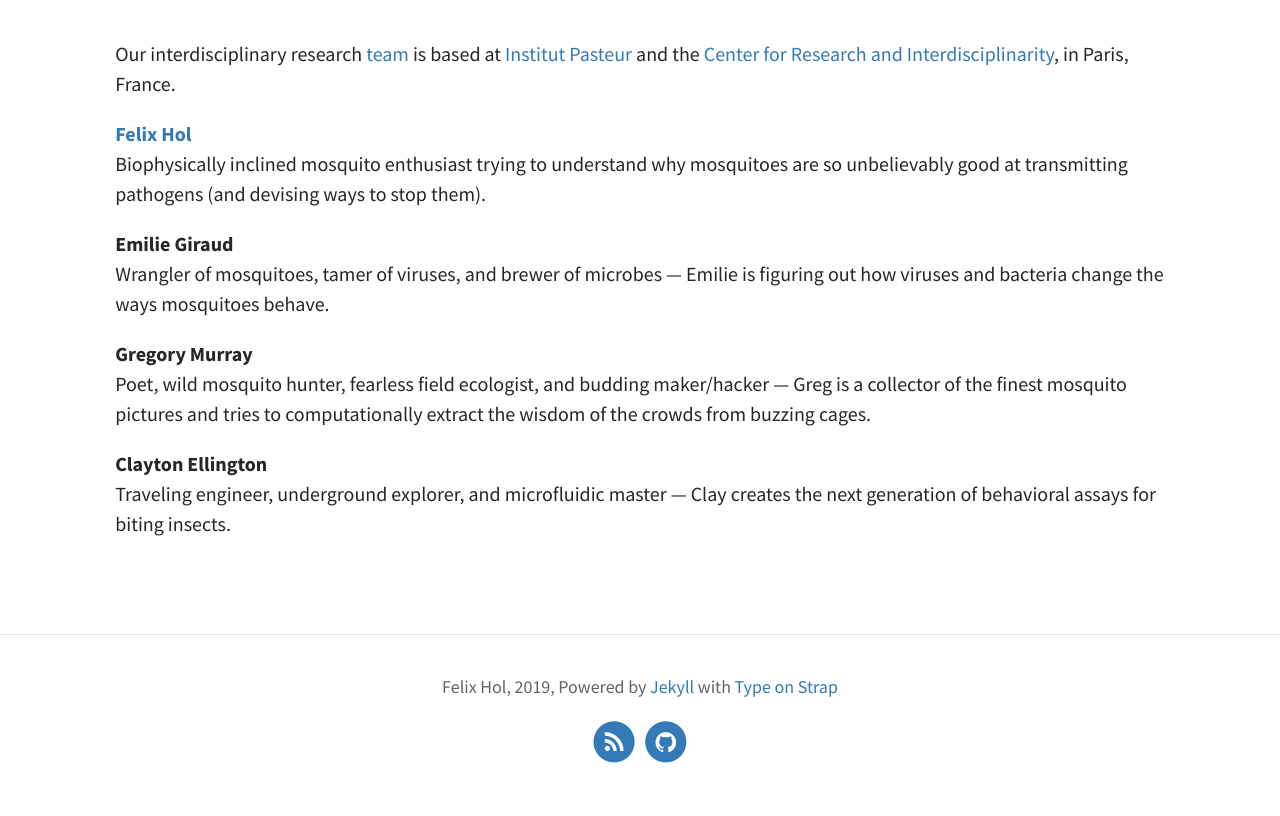
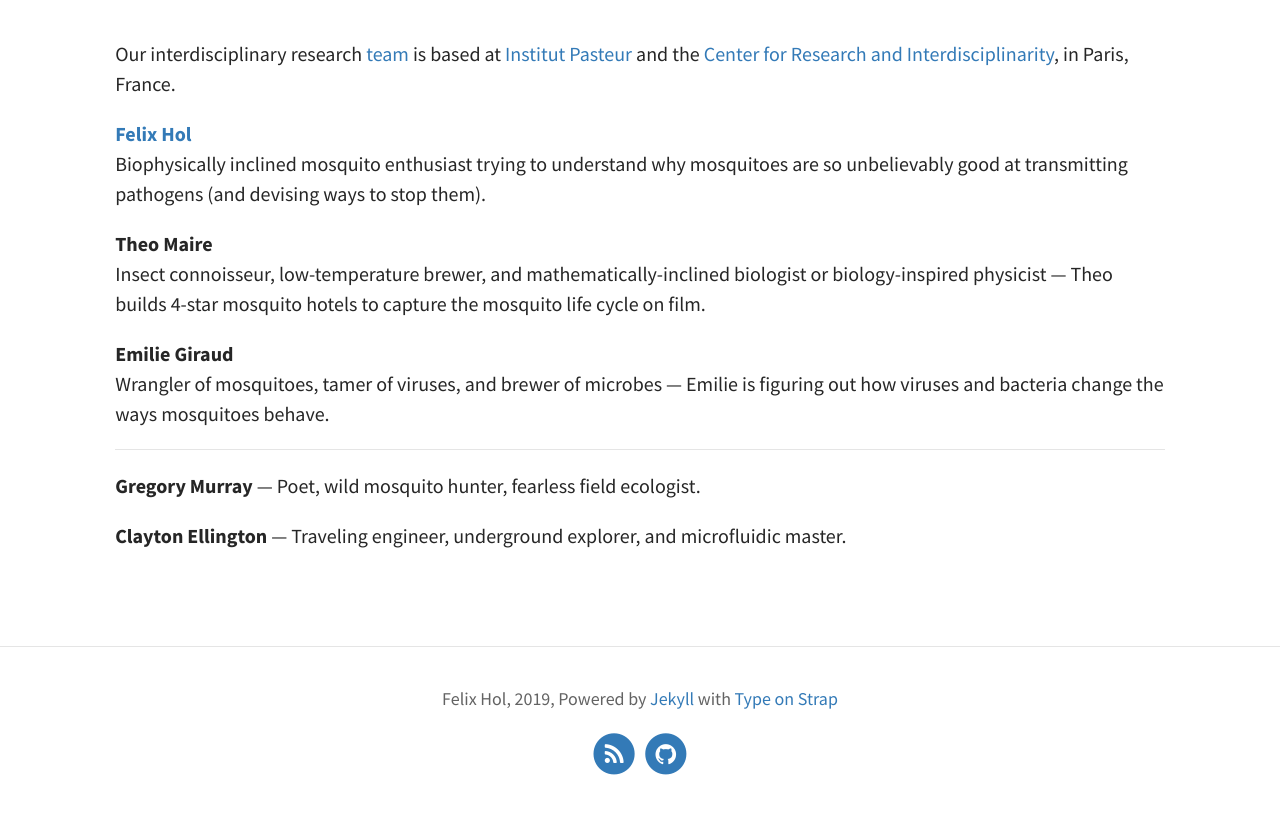
Before and after one commit to felixhol/felixhol.github.io, a Jekyll site: the page built from pages/03Team.md, in a window 1280 px wide. Shown: the part 283-1099 px from the top of the page. Built offline with Jekyll 4.4.1, drawn with Linux system fonts in a browser that asks for light colours.

Commit message:
overdue team update

```diff
--- a/pages/03Team.md
+++ b/pages/03Team.md
@@ -11,11 +11,14 @@ Our interdisciplinary research [team](/team/) is based at [Institut Pasteur](htt
 [**Felix Hol**](/bio/)\
 Biophysically inclined mosquito enthusiast trying to understand why mosquitoes are so unbelievably good at transmitting pathogens (and devising ways to stop them).
 
+**Theo Maire**\
+Insect connoisseur, low-temperature brewer, and mathematically-inclined biologist or biology-inspired physicist &mdash; Theo builds 4-star mosquito hotels to capture the mosquito life cycle on film.
+
 **Emilie Giraud**\
 Wrangler of mosquitoes, tamer of viruses, and brewer of microbes &mdash; Emilie is figuring out how viruses and bacteria change the ways mosquitoes behave.
 
-**Gregory Murray**\
-Poet, wild mosquito hunter, fearless field ecologist, and budding maker/hacker &mdash; Greg is a collector of the finest mosquito pictures and tries to computationally extract the wisdom of the crowds from buzzing cages.
+------
 
-**Clayton Ellington**\
-Traveling engineer, underground explorer, and microfluidic master &mdash; Clay creates the next generation of behavioral assays for biting insects.
+**Gregory Murray** &mdash; Poet, wild mosquito hunter, fearless field ecologist.
+
+**Clayton Ellington** &mdash; Traveling engineer, underground explorer, and microfluidic master.
```
